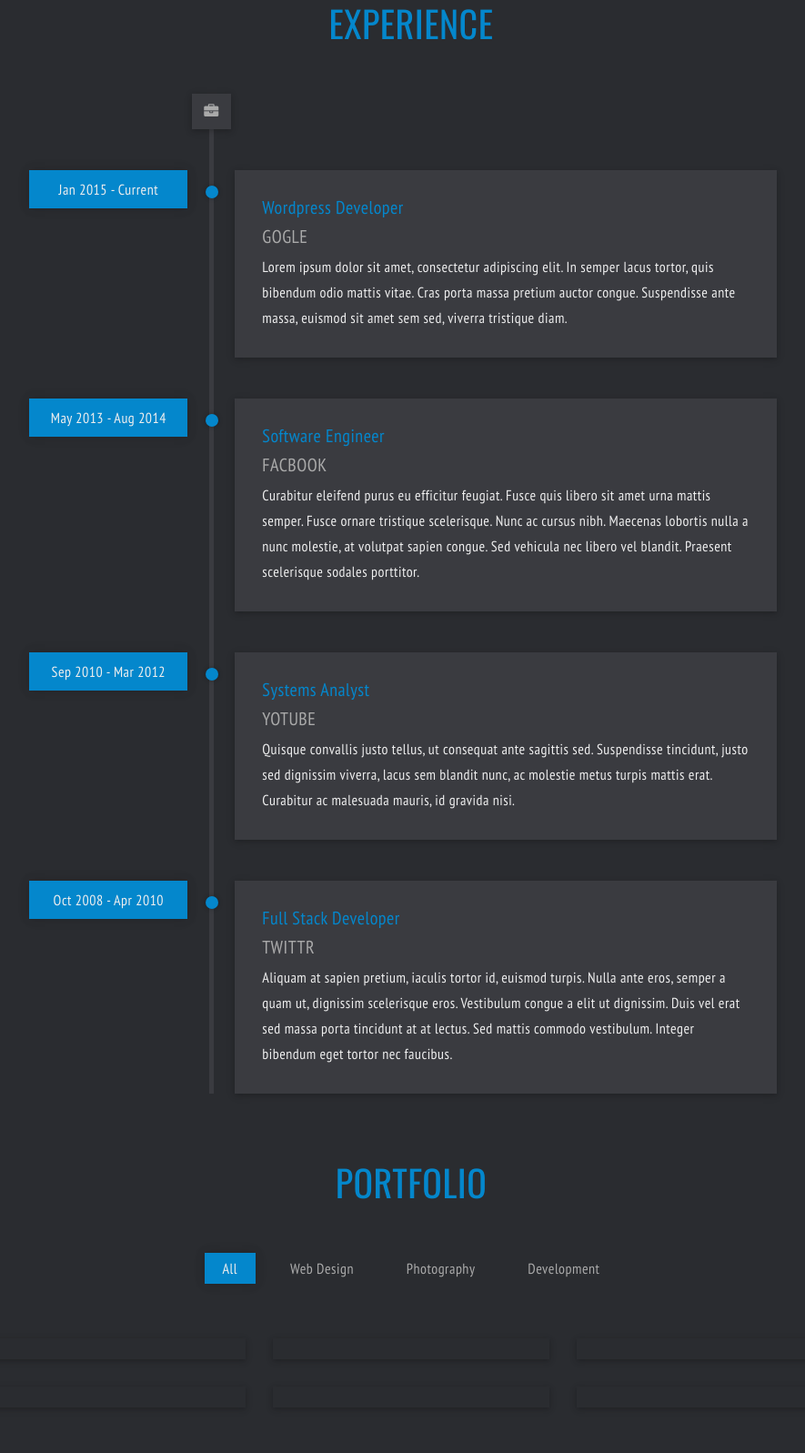
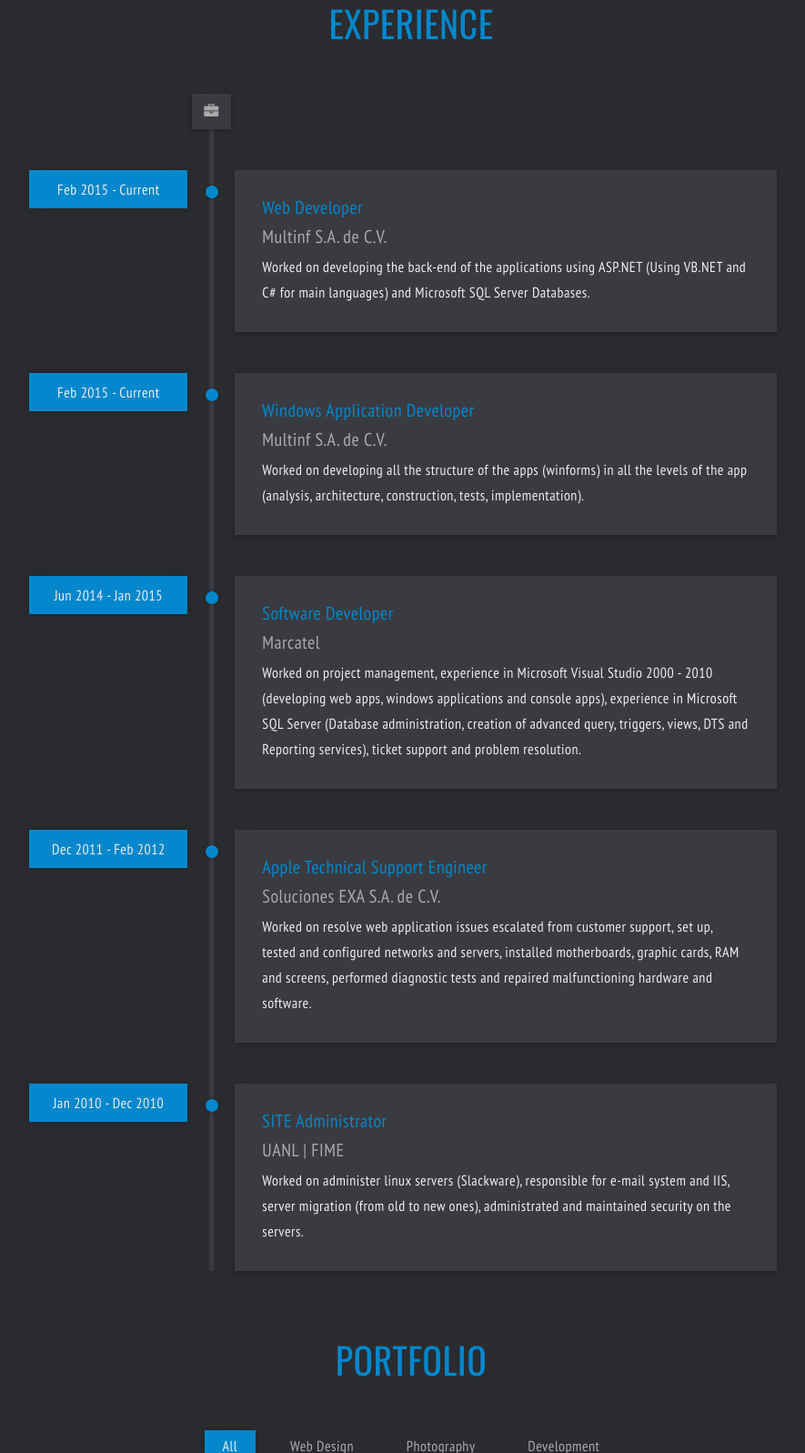
Before and after one commit to dmcory/dmcory.github.io, a plain HTML site: page index.html in a window 1280 px wide. Shown: the part 1568-3165 px from the top of the page at 91% size, without its empty margins (188-1073 px from the left). Drawn offline with nearby package versions, Linux system fonts and the light colour scheme.

Commit message:
Deleted the light theme and finish the experience tab

```diff
--- a/index.html
+++ b/index.html
@@ -400,34 +400,42 @@
 								<div class="all-experience">
 									<!-- single experience -->
 									<div class="experience-content">
-										<span class="period-experience">Jan 2015 - Current</span>
-										<h3 class="specialty-name">Wordpress Developer</h3>
-										<h3 class="company-name">GOGLE</h3>
-										<p class="prg-experience">Lorem ipsum dolor sit amet, consectetur adipiscing elit. In semper lacus tortor, quis bibendum odio mattis vitae. Cras porta massa pretium auctor congue. Suspendisse ante massa, euismod sit amet sem sed, viverra tristique diam.</p>
+										<span class="period-experience">Feb 2015 - Current</span>
+										<h3 class="specialty-name">Web Developer</h3>
+										<h3 class="company-name">Multinf S.A. de C.V.</h3>
+										<p class="prg-experience">Worked on developing the back-end of the applications using ASP.NET (Using VB.NET and C# for main languages) and Microsoft SQL Server Databases.</p>
 									</div>
 									<!-- / single experience -->
 									<!-- single experience -->
 									<div class="experience-content">
-										<span class="period-experience">May 2013 - Aug 2014</span>
-										<h3 class="specialty-name">Software Engineer</h3>
-										<h3 class="company-name">FACBOOK</h3>
-										<p class="prg-experience">Curabitur eleifend purus eu efficitur feugiat. Fusce quis libero sit amet urna mattis semper. Fusce ornare tristique scelerisque. Nunc ac cursus nibh. Maecenas lobortis nulla a nunc molestie, at volutpat sapien congue. Sed vehicula nec libero vel blandit. Praesent scelerisque sodales porttitor.</p>
+										<span class="period-experience">Feb 2015 - Current</span>
+										<h3 class="specialty-name">Windows Application Developer</h3>
+										<h3 class="company-name">Multinf S.A. de C.V.</h3>
+										<p class="prg-experience">Worked on developing all the structure of the apps (winforms) in all the levels of the app (analysis, architecture, construction, tests, implementation).</p>
 									</div>
 									<!-- / single experience -->
 									<!-- single experience -->
 									<div class="experience-content">
-										<span class="period-experience">Sep 2010 - Mar 2012</span>
-										<h3 class="specialty-name">Systems Analyst</h3>
-										<h3 class="company-name">YOTUBE</h3>
-										<p class="prg-experience">Quisque convallis justo tellus, ut consequat ante sagittis sed. Suspendisse tincidunt, justo sed dignissim viverra, lacus sem blandit nunc, ac molestie metus turpis mattis erat. Curabitur ac malesuada mauris, id gravida nisi.</p>
+										<span class="period-experience">Jun 2014 - Jan 2015</span>
+										<h3 class="specialty-name">Software Developer</h3>
+										<h3 class="company-name">Marcatel</h3>
+										<p class="prg-experience">Worked on project management, experience in Microsoft Visual Studio 2000 - 2010 (developing web apps, windows applications and console apps), experience in Microsoft SQL Server (Database administration, creation of advanced query, triggers, views, DTS and Reporting services), ticket support and problem resolution.</p>
 									</div>
 									<!-- / single experience -->
 									<!-- single experience -->
 									<div class="experience-content">
-										<span class="period-experience">Oct 2008 - Apr 2010</span>
-										<h3 class="specialty-name">Full Stack Developer</h3>
-										<h3 class="company-name">TWITTR</h3>
-										<p class="prg-experience">Aliquam at sapien pretium, iaculis tortor id, euismod turpis. Nulla ante eros, semper a quam ut, dignissim scelerisque eros. Vestibulum congue a elit ut dignissim. Duis vel erat sed massa porta tincidunt at at lectus. Sed mattis commodo vestibulum. Integer bibendum eget tortor nec faucibus.</p>
+										<span class="period-experience">Dec 2011 - Feb 2012</span>
+										<h3 class="specialty-name">Apple Technical Support Engineer</h3>
+										<h3 class="company-name">Soluciones EXA S.A. de C.V.</h3>
+										<p class="prg-experience">Worked on resolve web application issues escalated from customer support, set up, tested and configured networks and servers, installed motherboards, graphic cards, RAM and screens, performed diagnostic tests and repaired malfunctioning hardware and software.</p>
+									</div>
+									<!-- / single experience -->
+									<!-- single experience -->
+									<div class="experience-content">
+										<span class="period-experience">Jan 2010 - Dec 2010</span>
+										<h3 class="specialty-name">SITE Administrator</h3>
+										<h3 class="company-name">UANL | FIME</h3>
+										<p class="prg-experience">Worked on administer linux servers (Slackware), responsible for e-mail system and IIS, server migration (from old to new ones), administrated and maintained security on the servers.</p>
 									</div>
 									<!-- / single experience -->
 								</div>
```
Also changed, not shown: css/light.css (deleted, +0 -1 lines).
